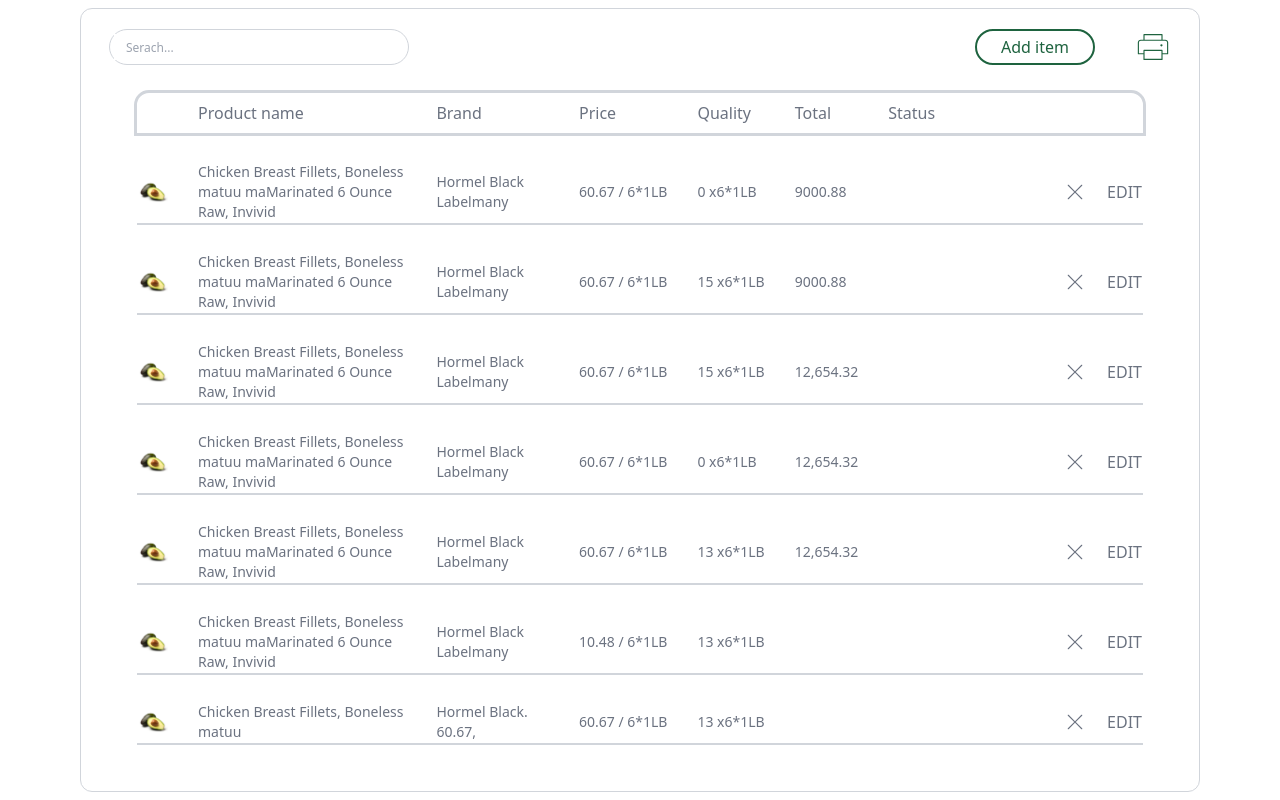
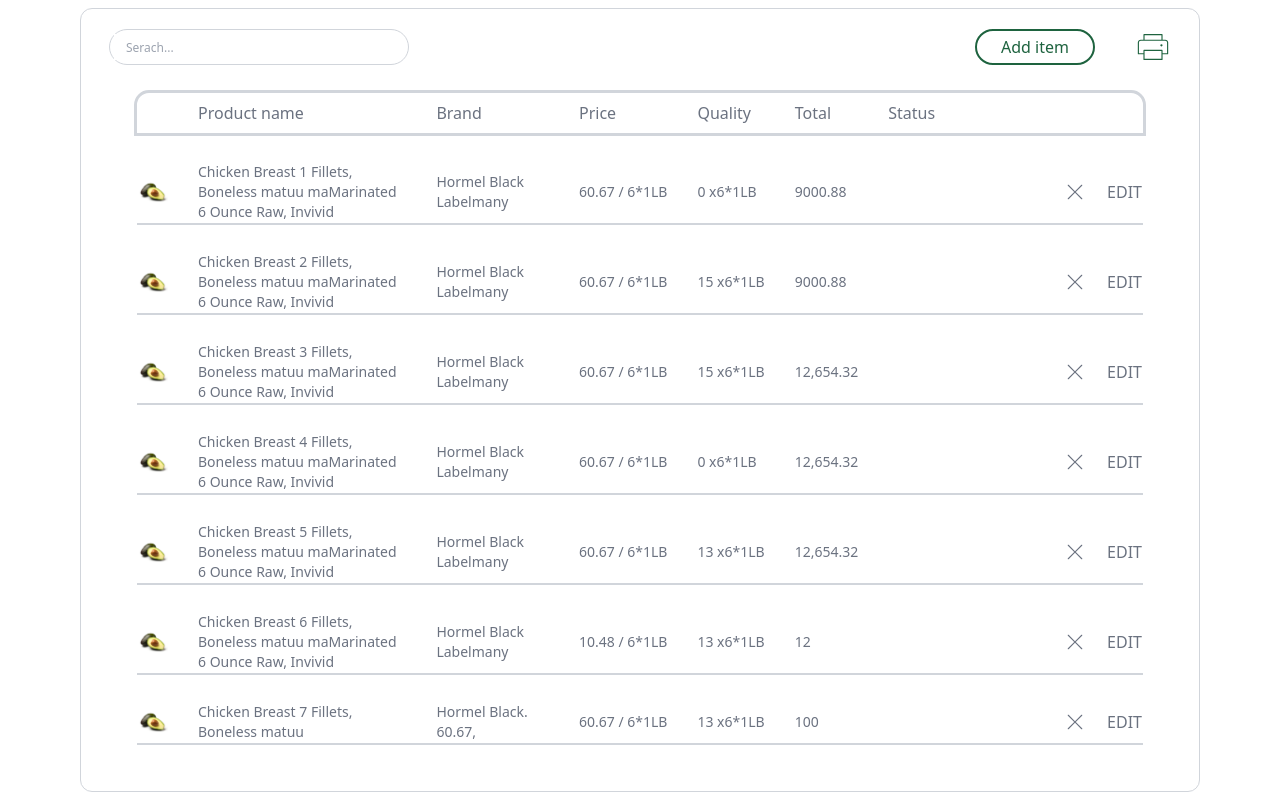
Before and after one commit to premshetty/reeco, a Next.js app: page / in a window 1280 px wide. Shown: the part 330-1130 px from the top of the page. Built offline with nearby package versions, Linux system fonts and the light colour scheme; some icons are missing.

Commit message:
search function added

```diff
--- a/src/components/TableComponent.tsx
+++ b/src/components/TableComponent.tsx
@@ -1,6 +1,6 @@
 import { Icon } from '@iconify/react/dist/iconify.js'
 
-import React, { useEffect } from 'react'
+import React, { useEffect, useState } from 'react'
 import TableRow, { TableRowProps } from './TableRow'
 import { useDispatch, useSelector } from 'react-redux';
 import { selectProducts, setProducts } from '@/redux/productSlice';
@@ -9,6 +9,7 @@ const TableComponent = () => {
 
     const dispatch = useDispatch();
     const productStore = useSelector(selectProducts);
+    const [searchInput, setSearchInput] = useState<string>('');
 
     console.log(productStore)
     const fetchData = async () => {
@@ -23,6 +24,11 @@ const TableComponent = () => {
 
     };
 
+    const filteredProducts = productStore.filter((product) =>
+        product.product_name.toLowerCase().includes(searchInput.toLowerCase())
+    );
+
+
     useEffect(() => {
         fetchData()
     }, [])
@@ -35,6 +41,8 @@ const TableComponent = () => {
                     <div className='border flex w-[300px] h-9 p-1 items-center
                     border-gray-300 rounded-full'>
                         <input type="text" placeholder='Serach...'
+                            value={searchInput}
+                            onChange={(e) => setSearchInput(e.target.value)}
                             className='px-3 text-xs border-none outline-none h-full w-[260px]' />
                         <Icon color='#6b7280' className='h-full' icon="circum:search" />
                     </div>
@@ -63,7 +71,8 @@ const TableComponent = () => {
                     <tbody className=''>
 
                         {
-                            productStore?.map((row: TableRowProps) => {
+                            filteredProducts.length > 1 ?
+                                filteredProducts?.map((row: TableRowProps) => {
                                     return <TableRow
                                         brand={row.brand}
                                         key={row.id}
@@ -74,7 +83,8 @@ const TableComponent = () => {
                                         rowId={row.id ?? 0}
                                         status={row.status}
                                     />
-                            })
+                                }) :
+                                <p>No Data</p>
                         }
 
 
--- a/src/data.json
+++ b/src/data.json
@@ -2,7 +2,7 @@
   "products": [
     {
       "id": 1,
-      "product_name": "Chicken Breast Fillets, Boneless matuu maMarinated 6 Ounce Raw, Invivid",
+      "product_name": "Chicken Breast 1 Fillets, Boneless matuu maMarinated 6 Ounce Raw, Invivid",
       "brand": "Hormel Black Labelmany",
       "price": "60.67",
       "quantity": "0",
@@ -11,7 +11,7 @@
     },
     {
       "id": 2,
-      "product_name": "Chicken Breast Fillets, Boneless matuu maMarinated 6 Ounce Raw, Invivid",
+      "product_name": "Chicken Breast 2 Fillets, Boneless matuu maMarinated 6 Ounce Raw, Invivid",
       "brand": "Hormel Black Labelmany",
       "price": "60.67",
       "quantity": "15",
@@ -20,7 +20,7 @@
     },
     {
       "id": 3,
-      "product_name": "Chicken Breast Fillets, Boneless matuu maMarinated 6 Ounce Raw, Invivid",
+      "product_name": "Chicken Breast 3 Fillets, Boneless matuu maMarinated 6 Ounce Raw, Invivid",
       "brand": "Hormel Black Labelmany",
       "price": "60.67",
       "quantity": "15",
@@ -29,7 +29,7 @@
     },
     {
       "id": 4,
-      "product_name": "Chicken Breast Fillets, Boneless matuu maMarinated 6 Ounce Raw, Invivid",
+      "product_name": "Chicken Breast 4 Fillets, Boneless matuu maMarinated 6 Ounce Raw, Invivid",
       "brand": "Hormel Black Labelmany",
       "price": "60.67",
       "quantity": "0",
@@ -38,7 +38,7 @@
     },
     {
       "id": 5,
-      "product_name": "Chicken Breast Fillets, Boneless matuu maMarinated 6 Ounce Raw, Invivid",
+      "product_name": "Chicken Breast 5 Fillets, Boneless matuu maMarinated 6 Ounce Raw, Invivid",
       "brand": "Hormel Black Labelmany",
       "price": "60.67",
       "quantity": "13",
@@ -47,20 +47,20 @@
     },
     {
       "id": 6,
-      "product_name": "Chicken Breast Fillets, Boneless matuu maMarinated 6 Ounce Raw, Invivid",
+      "product_name": "Chicken Breast 6 Fillets, Boneless matuu maMarinated 6 Ounce Raw, Invivid",
       "brand": "Hormel Black Labelmany",
       "price": "10.48",
       "quantity": "13",
-      "total": "",
+      "total": "12",
       "status": "none"
     },
     {
       "id": 7,
-      "product_name": "Chicken Breast Fillets, Boneless matuu",
+      "product_name": "Chicken Breast 7 Fillets, Boneless matuu",
       "brand": "Hormel Black. 60.67,",
       "price": "60.67",
       "quantity": "13",
-      "total": "",
+      "total": "100",
       "status": "none"
     }
   ]
```
Lines whose indentation alone changed are shown as unchanged.
